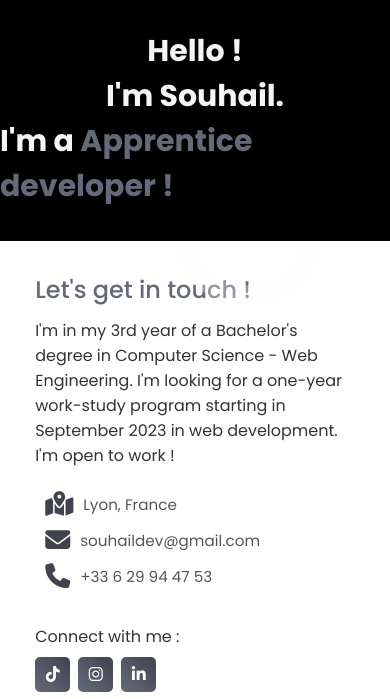
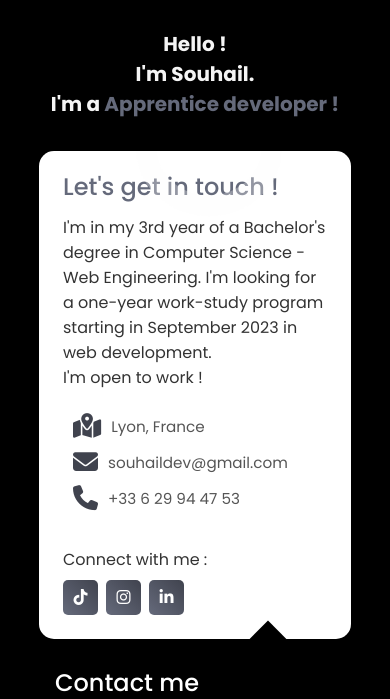
Before and after one commit to SouhailCherif42/PortfolioVRAI, a plain HTML site: page index.html in a window 390 px wide. Shown: the part 73-772 px from the top of the page. Drawn offline with nearby package versions, Linux system fonts and the light colour scheme; files whose address does not match are found by name.

Commit message:
Update souhail.css

```diff
--- a/assets/souhail.css
+++ b/assets/souhail.css
@@ -342,16 +342,15 @@ body{
     position: relative;
     width: 100%;
     height: auto;
-    display: flex;
-    align-items: center;
+    display: grid;
+    place-items: center;
 
   }
 
   .form {
-    width: 100%;
-    max-width: 600px;
+    width: 80vw;
     background-color: transparent;
-    border-radius: 10px;
+    border-radius: 20px;
     box-shadow: 0 0 20px 1px rgba(0, 0, 0, 0.1);
     z-index: 1000;
     display: grid;
@@ -443,6 +442,7 @@ body{
 
   .contact-info{
     background-color: white;
+    border-radius: 15px;
   }
 
   .btn {
@@ -667,5 +667,19 @@ body{
     width: 100%;
 
   }
+}
 
+
+@media only screen and (max-width: 400px) {
+    .bas h2{
+      font-size: 20px;
+    }
+
+    .bas .wrapper span {
+      font-size: 20px;
+    }
+
+    .contact-info{
+      padding: 1.5rem 1.5rem;
+    }
 }
```
